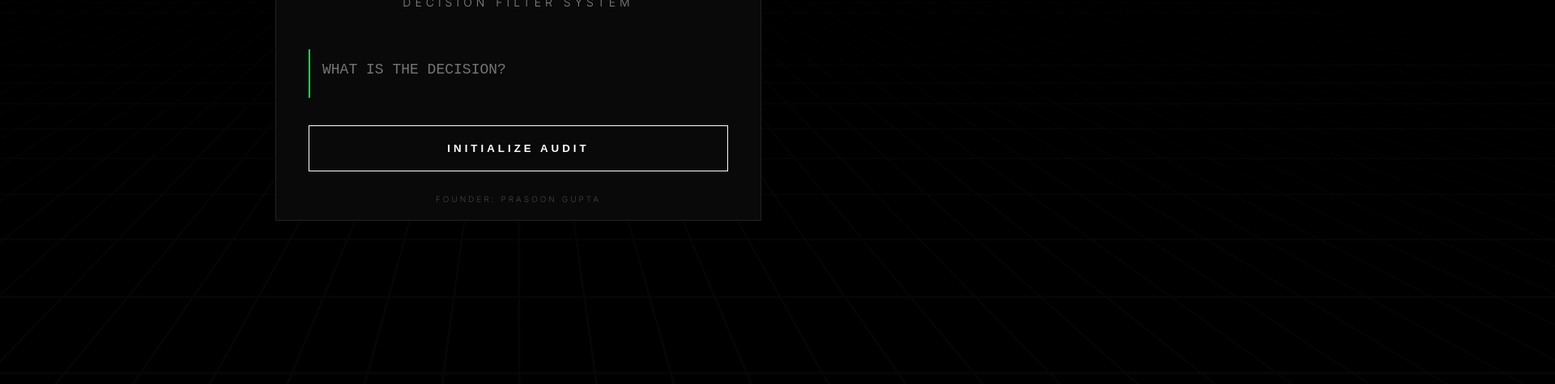
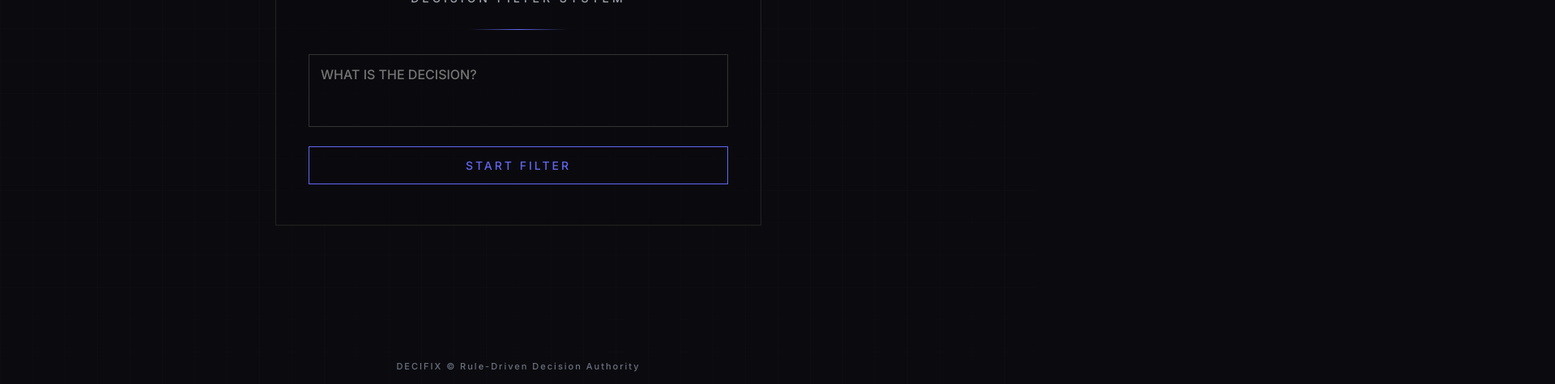
Before and after one commit to prasivo/Decifix, a website: page index.html in a window 1280 px wide. Shown: the part 325-800 px from the top of the page at 81% size, 1920 px wide, since content can reach past the window. Drawn offline with Linux system fonts and the light colour scheme.

Commit message:
Update index.html

```diff
--- a/index.html
+++ b/index.html
@@ -1,83 +1,181 @@
 <!DOCTYPE html>
 <html lang="en">
 <head>
-    <meta charset="UTF-8">
-    <meta name="viewport" content="width=device-width, initial-scale=1.0">
+  <meta charset="UTF-8" />
+  <meta name="viewport" content="width=device-width, initial-scale=1.0"/>
   <title>DECIFIX — Decision Filter System</title>
-    <link href="https://fonts.googleapis.com/css2?family=Orbitron:wght@400;900&family=Inter:wght@300;600&display=swap" rel="stylesheet">
+
+  <!-- Fonts -->
+  <link href="https://fonts.googleapis.com/css2?family=Inter:wght@300;500;700;900&display=swap" rel="stylesheet">
+
   <style>
-        :root { --accent: #00FF41; --bg: #000000; --text: #ffffff; --glass: rgba(10, 10, 10, 0.9); }
-        * { margin: 0; padding: 0; box-sizing: border-box; }
-        body { background: var(--bg); color: var(--text); font-family: 'Inter', sans-serif; height: 100vh; display: flex; align-items: center; justify-content: center; overflow: hidden; }
+    * {
+      margin: 0;
+      padding: 0;
+      box-sizing: border-box;
+      font-family: 'Inter', sans-serif;
+    }
 
-        /* Background Animated Grid */
-        .bg-grid { position: absolute; width: 200%; height: 200%; background-image: linear-gradient(#111 1px, transparent 1px), linear-gradient(90deg, #111 1px, transparent 1px); background-size: 40px 40px; transform: perspective(500px) rotateX(60deg); top: -50%; animation: moveGrid 20s linear infinite; z-index: -1; opacity: 0.4; }
-        @keyframes moveGrid { from { background-position: 0 0; } to { background-position: 0 1000px; } }
+    body {
+      background: #0B0B0F;
+      color: #ffffff;
+      height: 100vh;
+      overflow: hidden;
+    }
 
-        #main-container { width: 95%; max-width: 600px; background: var(--glass); border: 1px solid #222; padding: 60px 40px; position: relative; backdrop-filter: blur(10px); text-align: center; }
+    /* Background grid */
+    body::before {
+      content: "";
+      position: absolute;
+      inset: 0;
+      background-image:
+        linear-gradient(rgba(255,255,255,0.04) 1px, transparent 1px),
+        linear-gradient(90deg, rgba(255,255,255,0.04) 1px, transparent 1px);
+      background-size: 40px 40px;
+      opacity: 0.25;
+    }
 
-        /* Scanner Effect */
-        .scanner { position: absolute; top: 0; left: 0; width: 100%; height: 2px; background: var(--accent); box-shadow: 0 0 15px var(--accent); animation: scan 4s linear infinite; z-index: 5; }
-        @keyframes scan { 0% { top: 0; } 100% { top: 100%; } }
+    .container {
+      position: relative;
+      z-index: 2;
+      height: 100%;
+      display: flex;
+      align-items: center;
+      justify-content: center;
+      padding: 20px;
+    }
 
-        /* Header Styles */
-        .logo { font-family: 'Orbitron', sans-serif; font-weight: 900; letter-spacing: 15px; font-size: 36px; cursor: pointer; transition: 0.3s; margin-bottom: 10px; }
-        .logo:hover { color: var(--accent); text-shadow: 0 0 10px var(--accent); }
-        .subtitle { font-size: 14px; letter-spacing: 5px; color: #888; text-transform: uppercase; margin-bottom: 50px; }
+    .card {
+      width: 100%;
+      max-width: 600px;
+      background: rgba(10,10,15,0.9);
+      border: 1px solid #222;
+      padding: 50px 40px;
+      text-align: center;
+    }
 
-        /* Input Styles */
-        textarea { width: 100%; background: transparent; border: none; border-left: 2px solid var(--accent); padding: 15px; color: white; font-size: 18px; outline: none; margin-bottom: 30px; height: 60px; resize: none; }
-        .btn { width: 100%; padding: 20px; border: 1px solid white; background: transparent; color: white; cursor: pointer; letter-spacing: 4px; font-weight: bold; transition: 0.4s; text-transform: uppercase; }
-        .btn:hover { background: white; color: black; box-shadow: 0 0 20px rgba(255,255,255,0.4); }
+    h1 {
+      font-size: 48px;
+      font-weight: 900;
+      letter-spacing: 4px;
+    }
 
-        /* Founder Tag */
-        .founder { position: absolute; bottom: 20px; left: 0; width: 100%; font-size: 10px; letter-spacing: 3px; color: #444; text-transform: uppercase; }
+    .subtitle {
+      margin-top: 8px;
+      font-size: 14px;
+      color: #9CA3AF;
+      letter-spacing: 4px;
+      text-transform: uppercase;
+    }
 
-        /* Quiz UI */
-        .option-btn { border: 1px solid #333; padding: 15px; margin-bottom: 12px; cursor: pointer; font-size: 13px; letter-spacing: 1px; transition: 0.3s; text-align: left; }
-        .option-btn:hover { border-color: var(--accent); color: var(--accent); background: rgba(0,255,65,0.05); }
+    .divider {
+      margin: 30px auto;
+      width: 120px;
+      height: 1px;
+      background: linear-gradient(to right, transparent, #6366F1, transparent);
+    }
 
-        .hidden { display: none !important; }
-        .blink { animation: blinker 1s linear infinite; }
-        @keyframes blinker { 50% { opacity: 0; } }
+    textarea {
+      width: 100%;
+      background: transparent;
+      border: 1px solid #333;
+      padding: 14px;
+      color: #fff;
+      font-size: 16px;
+      resize: none;
+      outline: none;
+    }
 
-        #q-text { font-size: 20px; line-height: 1.5; margin-bottom: 30px; font-weight: 600; }
+    button {
+      margin-top: 20px;
+      width: 100%;
+      padding: 14px;
+      background: transparent;
+      border: 1px solid #6366F1;
+      color: #6366F1;
+      font-size: 14px;
+      letter-spacing: 3px;
+      cursor: pointer;
+    }
+
+    button:hover {
+      background: #6366F1;
+      color: #000;
+    }
+
+    .hidden {
+      display: none;
+    }
+
+    /* Question UI */
+    #q-text {
+      font-size: 20px;
+      margin-bottom: 25px;
+      line-height: 1.5;
+    }
+
+    .option-btn {
+      border: 1px solid #333;
+      padding: 14px;
+      margin-bottom: 12px;
+      cursor: pointer;
+      transition: 0.2s;
+    }
+
+    .option-btn:hover {
+      border-color: #6366F1;
+      color: #6366F1;
+      background: rgba(99,102,241,0.1);
+    }
+
+    footer {
+      position: absolute;
+      bottom: 15px;
+      width: 100%;
+      text-align: center;
+      font-size: 11px;
+      color: #6B7280;
+      letter-spacing: 2px;
+    }
   </style>
 </head>
+
 <body>
-    <div class="bg-grid"></div>
 
-    <div id="main-container">
-        <div class="scanner"></div>
+  <div class="container">
+    <div class="card">
 
-        <div class="logo" onclick="location.reload()">DECIFIX</div>
+      <!-- HEADER -->
+      <h1>DECIFIX</h1>
       <div class="subtitle">Decision Filter System</div>
+      <div class="divider"></div>
 
+      <!-- INPUT PHASE -->
       <div id="phase-input">
-            <textarea id="userInput" placeholder="WHAT IS THE DECISION?"></textarea>
-            <button class="btn" onclick="startEngine()">Initialize Audit</button>
+        <textarea
+          id="userInput"
+          rows="3"
+          placeholder="WHAT IS THE DECISION?"
+        ></textarea>
+        <button onclick="startEngine()">START FILTER</button>
       </div>
 
-        <div id="phase-loading" class="hidden">
-            <h2 style="letter-spacing: 8px;" class="blink">ANALYZING NODES...</h2>
-            <p style="font-size: 10px; color: #555; margin-top: 15px;">SCRUBBING EMOTIONAL DATA_</p>
-        </div>
-
+      <!-- AUDIT PHASE -->
       <div id="phase-audit" class="hidden">
-            <div id="q-header" style="font-size: 10px; color: var(--accent); margin-bottom: 20px; text-align: left; letter-spacing: 2px;"></div>
         <div id="q-text"></div>
         <div id="q-options"></div>
       </div>
 
-        <div id="phase-report" class="hidden">
-            <div id="result-display"></div>
-            <button class="btn" onclick="location.reload()" style="margin-top: 30px;">Restart System</button>
+    </div>
   </div>
 
-        <div class="founder">Founder: Prasoon Gupta</div>
-    </div>
+  <footer>
+    DECIFIX © Rule-Driven Decision Authority
+  </footer>
 
+  <!-- SCRIPTS (ORDER MAT TODNA) -->
   <script src="data.js"></script>
   <script src="app.js"></script>
+
 </body>
 </html>
```
Lines whose indentation alone changed are shown as unchanged.
